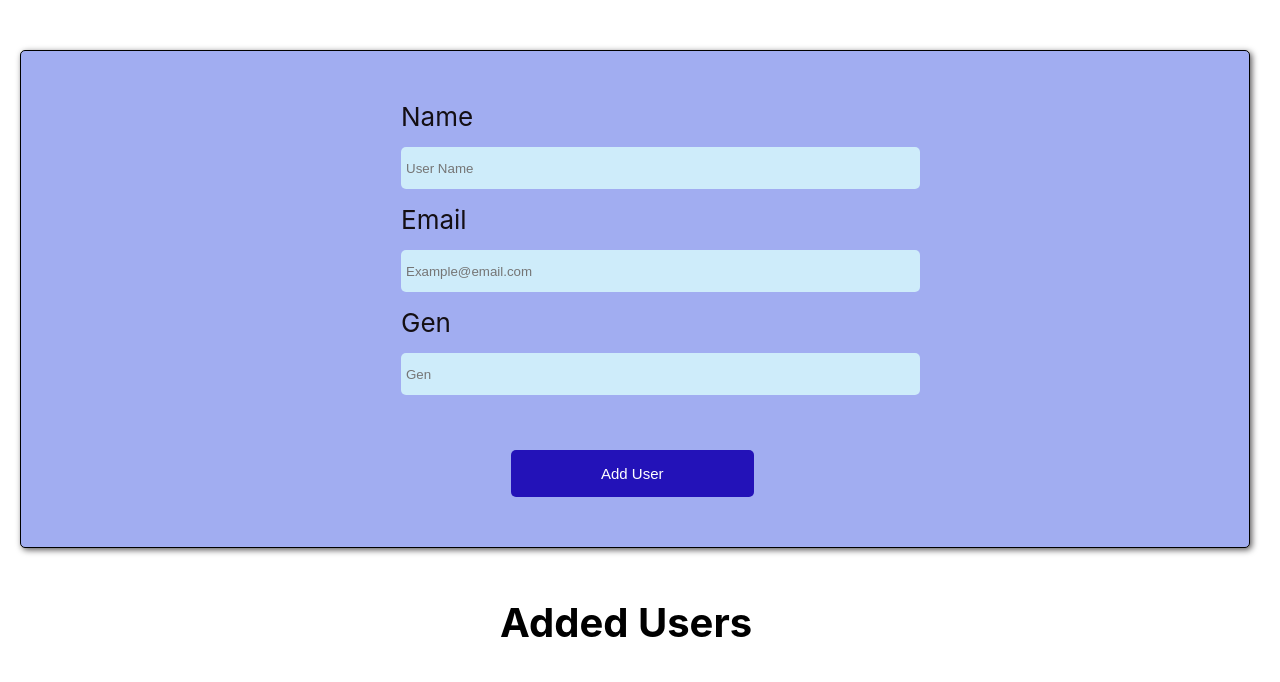
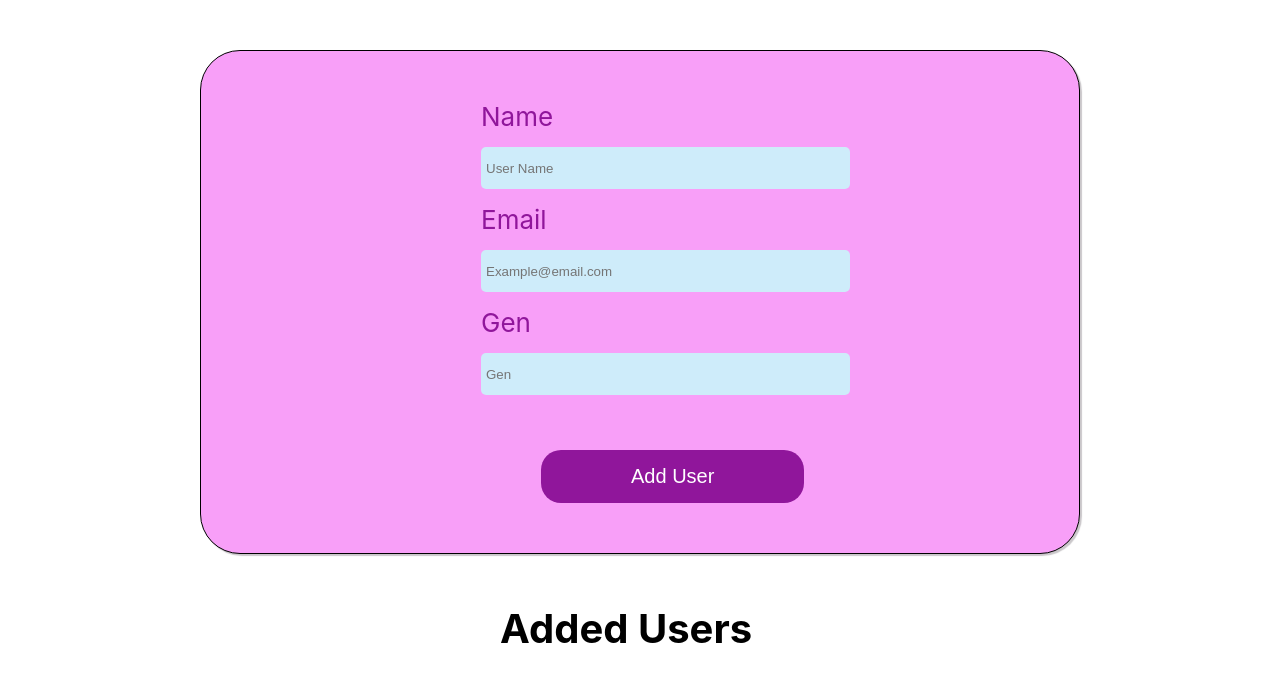
Before and after one commit to BillZak/react-users-create-retrieve-project, a React (Create React App) app: page / in a window 1280 px wide. Shown: the top 682 px of the page. Built offline with nearby package versions, Linux system fonts and the light colour scheme.

Commit message:
add user form

```diff
--- a/src/Components/UserForm.jsx
+++ b/src/Components/UserForm.jsx
@@ -25,8 +25,7 @@ class UserForm extends Component {
             name : '',
             email : '',
             gen : ''
-        })
-
+        });
 
     }
 
@@ -34,7 +33,7 @@ class UserForm extends Component {
 
     render() {
         return (
-            <form onSubmit={this.handleSubmit} className='form'>
+            <form onSubmit={this.handleSubmit}>
                <div className="name">
                   <label htmlFor="name">Name</label><br/>
                   <input type="text" name="name" value={this.state.name}
```
